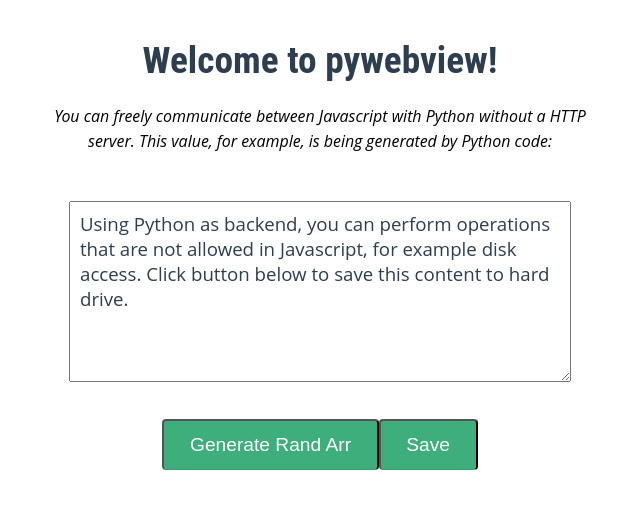
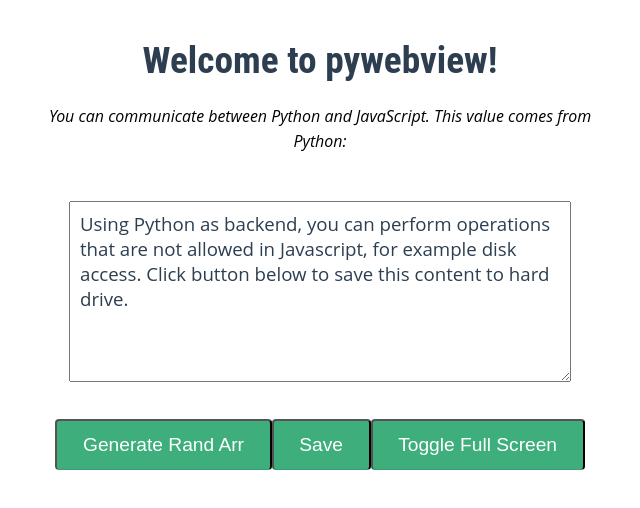
Before and after one commit to jolacdev/pywebview-vite-react-boilerplate, a React (Vite) app in the folder frontend/: page / in a window 1280 px wide. Shown: the top 508 px of the page, without its empty margins (320-960 px from the left). Built offline with nearby package versions, Linux system fonts and the light colour scheme.

Commit message:
update frontend examples

```diff
--- a/frontend/src/components/Editor/Editor.tsx
+++ b/frontend/src/components/Editor/Editor.tsx
@@ -37,6 +37,12 @@ export function Editor() {
       >
         Save
       </button>
+      <button
+        className="button"
+        onClick={() => window.pywebview.api.toggle_fullscreen()}
+      >
+        Toggle Full Screen
+      </button>
     </div>
   );
 }
--- a/frontend/src/components/Ticker/Ticker.tsx
+++ b/frontend/src/components/Ticker/Ticker.tsx
@@ -30,8 +30,8 @@ export function Ticker() {
       <h1>Welcome to pywebview!</h1>
 
       <em>
-        You can freely communicate between Javascript with Python without a HTTP
-        server. This value, for example, is being generated by Python code:
+        You can communicate between Python and JavaScript. This value comes from
+        Python:
       </em>
       <strong>{ticker}</strong>
     </div>
```
